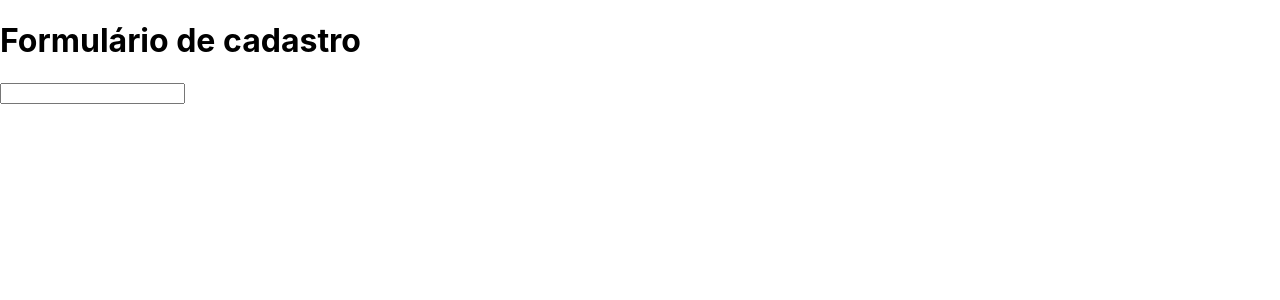
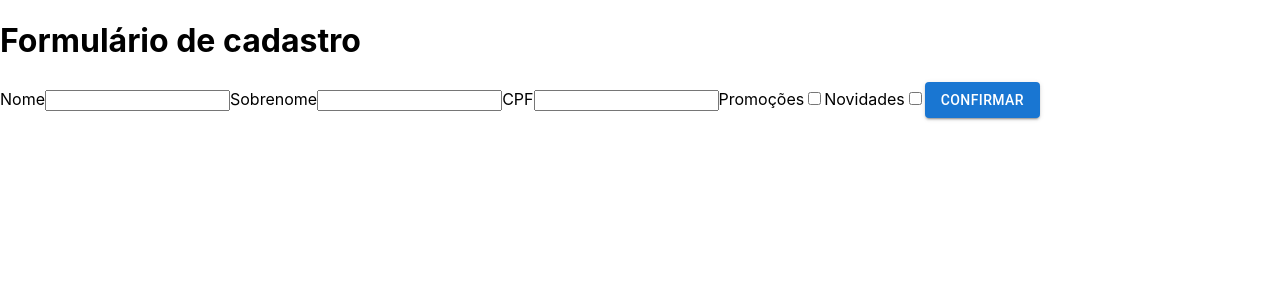
Before and after one commit to ClaudiOmatheuuss/functionComponents-react, a React (Create React App) app: page / in a window 1280 px wide. Shown: the top 300 px of the page. Built offline with nearby package versions, Linux system fonts and the light colour scheme.

Commit message:
facilitando prototipacao com material-ui

```diff
--- a/package.json
+++ b/package.json
@@ -3,6 +3,9 @@
   "version": "0.1.0",
   "private": true,
   "dependencies": {
+    "@emotion/react": "^11.11.1",
+    "@emotion/styled": "^11.11.0",
+    "@mui/material": "^5.14.8",
     "@testing-library/jest-dom": "^5.17.0",
     "@testing-library/react": "^13.4.0",
     "@testing-library/user-event": "^13.5.0",
--- a/src/components/FormularioCadastro/FormularioCadastro.jsx
+++ b/src/components/FormularioCadastro/FormularioCadastro.jsx
@@ -1,9 +1,25 @@
+import { Button } from '@mui/material';
 import React from 'react';
 
 function FormularioCadastro () {
     return (
         <form>
+            <label>Nome</label>
             <input type='text' />
+
+            <label>Sobrenome</label>
+            <input type='text' />
+
+            <label>CPF</label>
+            <input type='text' />
+
+            <label>Promoções</label>
+            <input type='checkbox' />
+
+            <label>Novidades</label>
+            <input type='checkbox' />
+
+            <Button variant='contained' color='primary' type='submit'>Confirmar</Button>
         </form>
     )
 }
```
Also changed, not shown: 1 other file (tests, documents, lock files or other folders).
